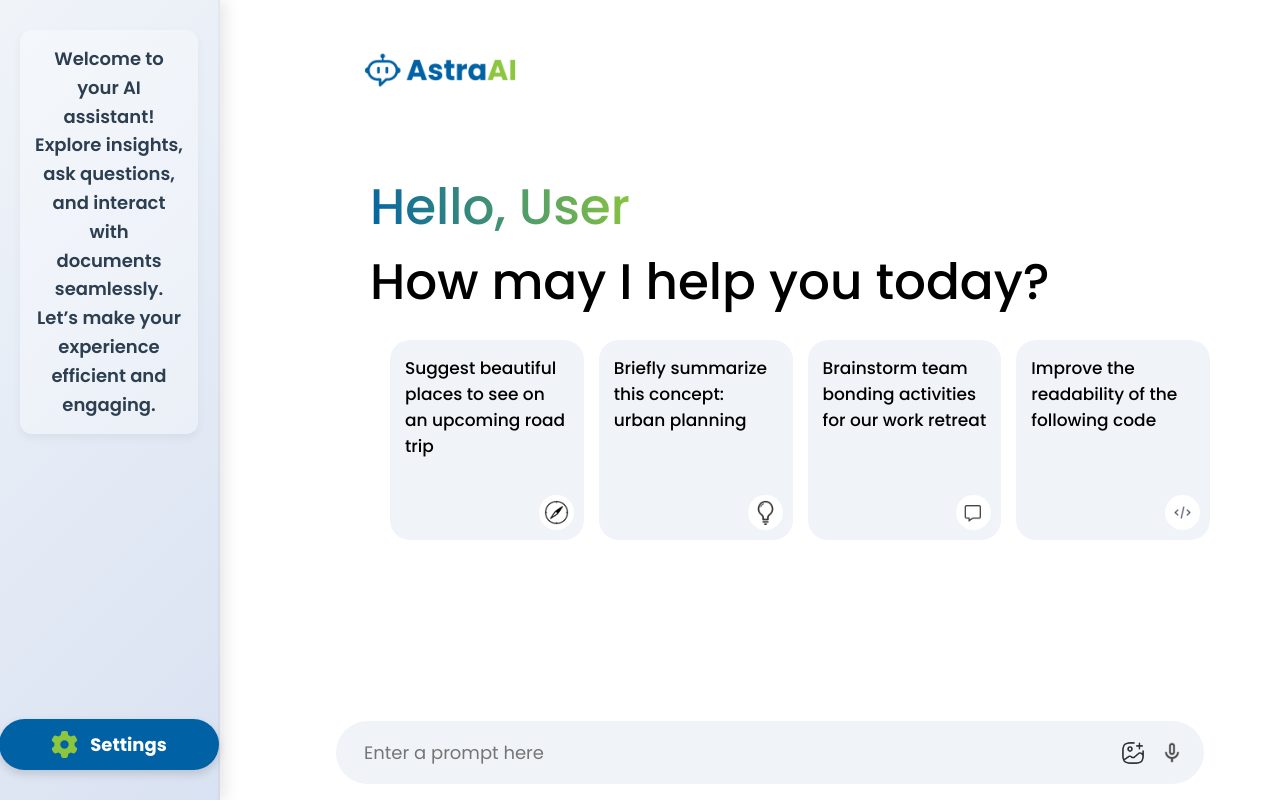
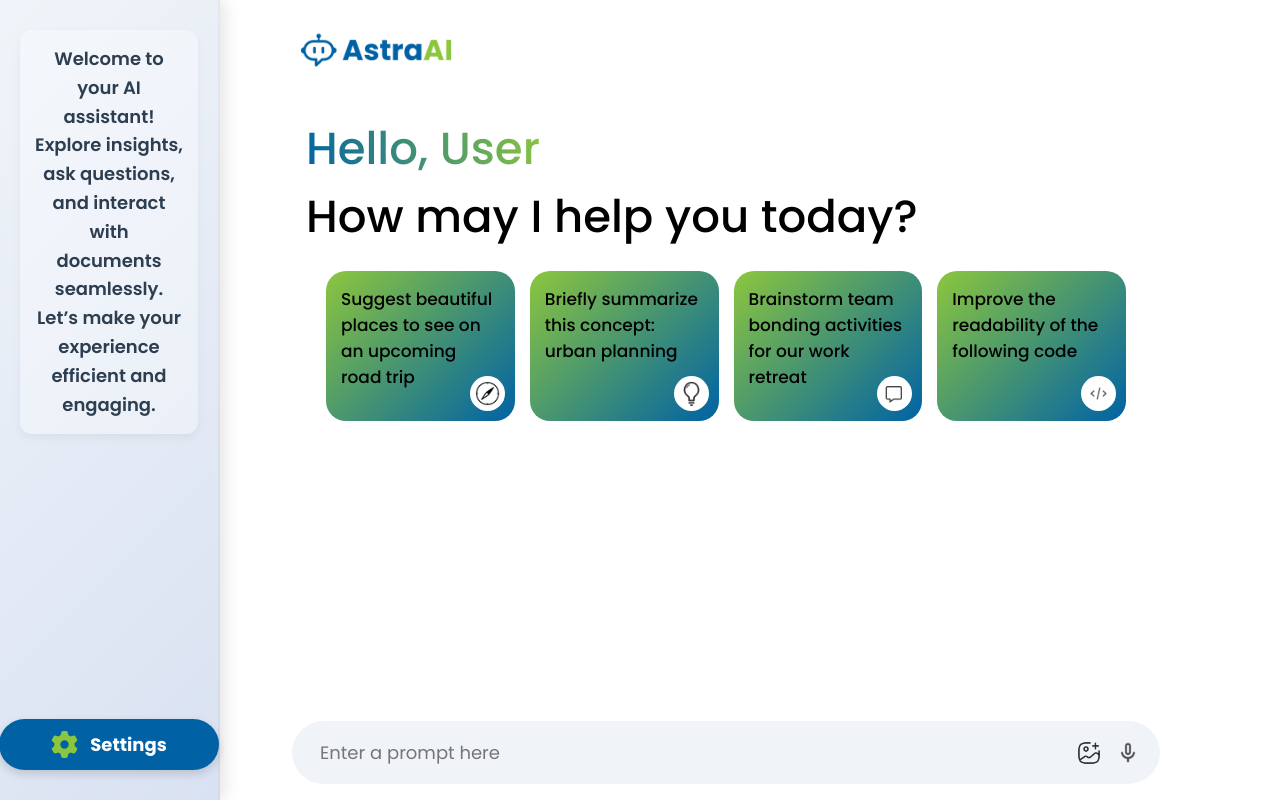
Before and after one commit to rahulAptus/Aptus-AstraAI-Bot, a React (Vite) app in the folder Frontend/: page / in a window 1280 px wide. Built offline with nearby package versions, Linux system fonts and the light colour scheme; a web font is replaced by a local one.

Commit message:
Update Main.css

```diff
--- a/Frontend/src/Components/Main/Main.css
+++ b/Frontend/src/Components/Main/Main.css
@@ -1,48 +1,102 @@
+/* Prevent body and html from causing scrollbars */
+html, body {
+  margin: 0;
+  padding: 0;
+  height: 100%;
+  overflow: hidden; /* No scrollbar on the entire page */
+}
+
 /* Main Section Styling */
 .main {
-  flex: 1;
+  display: flex;
+  flex-direction: column;
   min-height: 100vh;
-  padding-bottom: 15vh;
   position: relative;
-  margin-left: 25%; /* Shift content to the right to avoid overlap with the sidebar */
+  margin-left: 20%; /* Sidebar width */
+  width: 80%; /* Main section width, excluding the sidebar */
+  overflow-x: hidden; /* Prevent horizontal overflow */
+  height: 100vh; /* Full height */
+  padding-bottom: 80px; /* Add space for the fixed prompt bar */
 }
 
-/* .main .nav {
-  display: flex;
-  align-items: center;
-  justify-content: flex-start;
-  font-size: 22px;
-  font-weight: 400;
-  padding: 20px;
-  color: #585858;
-  background-color: white;
-} */
-
-.main .nav img {
-  width: 100px; /* Set the icon's width */
-  height: 100px; /* Set the icon's height */
-  object-fit: contain; /* Maintain aspect ratio */
-  margin-right: 20px;
+/* Main container (for content) */
+.main-container {
+  flex-grow: 1;
+  margin-left: 10px;
+  overflow-y: auto; /* Enable scrolling if content overflows */
+  height: 100%; /* Ensure it fills the remaining height */
+  width: 100%; /* Ensure it takes full width */
 }
 
-.main-container {
-  max-width: 900px;
-  margin: auto;
+/* Chat History Section - Scrollable */
+.chat-history {
+  padding: 0px 2%;
+  max-height: calc(100vh - 80px); /* Full height minus space for fixed bottom bar */
+  overflow-y: auto; /* Enable vertical scrolling for the chat history */
+  width: 100%; /* Ensure it uses full width of the container */
+  margin-bottom: 20px;
+  display: flex;
+  flex-direction: column;
+  gap: 15px; /* Add space between messages */
+  scrollbar-width: none; /* Firefox */
+  -ms-overflow-style: none; /* Internet Explorer 10+ */
 }
 
-/* Adjust greeting section (move user up) */
+/* Hide scrollbar visually but keep it functional for webkit browsers */
+.chat-history::-webkit-scrollbar {
+  display: none; /* For Chrome, Safari, and Opera */
+}
+
+/* Chat Entry Styling */
+.chat-entry {
+  padding: 6px 8px;
+  margin: 8px 0;
+  border-radius: 20px;
+  font-size: 16px;
+  line-height: 1.5;
+  max-width: 75%;
+  word-wrap: break-word;
+  display: inline-block;
+  width: auto;
+}
+
+/* User's message - align right */
+.user-entry {
+  background-color: #d9e2f2;
+  align-self: flex-end; /* Align user messages to the right */
+  margin-left: auto; /* Optional to avoid unnecessary gap */
+  display: inline-block;
+  max-width: 75%; /* Adjust width based on content */
+}
+
+/* Chatbot's message - align left */
+.chatbot-entry {
+  background-color: #f1f1f1;
+  align-self: flex-start; /* Align chatbot messages to the left */
+  margin-right: auto; /* Optional to avoid unnecessary gap */
+  display: inline-block;
+  max-width: 75%; /* Adjust width based on content */
+}
+
+/* Bottom Section (Fixed prompt bar) */
+.main-bottom {
+  position: fixed;
+  margin-left: 20px;
+  bottom: 0;
+  width: 100%;
+  background: white;
+  padding: 1rem;
+  box-shadow: none;
+  z-index: 10; /* Ensure it stays above other elements */
+}
+
 .main .greet {
-  margin: 10px 0px; /* Reduce margin top to move it upwards */
-  font-size: 50px;
+  margin: 0px 0px; /* Further reduced margin to move it upwards */
+  font-size: 45px;
   color: #000000;
   font-weight: 500;
-  padding: 20px 20px 0px; /* Reduced padding top */
-}
-
-.main .greet span {
-  background: -webkit-linear-gradient(16deg, #0062a5, #8cc63e);
-  -webkit-background-clip: text;
-  -webkit-text-fill-color: transparent;
+  padding: 15px 20px 0px;
+  margin-left: 20px;
 }
 
 /* Cards Section */
@@ -55,13 +109,15 @@
 
 /* Card Styling */
 .card {
-  height: 200px;
+  height: 150px;
   padding: 15px;
   background-color: #f0f4f9;
   position: relative;
   cursor: pointer;
   border-radius: 20px;
   box-shadow: none;
+  transition: transform 0.3s ease;
+  background: linear-gradient(135deg, #8cc63e, #0062a5);
 }
 
 .card img {
@@ -80,19 +136,11 @@
 }
 
 .card:hover {
-  background: linear-gradient(135deg, #8cc63e, #0062a5);
+  background: linear-gradient(135deg, #6bb52e, #00508d);
+  transform: scale(1.05);
 }
 
 /* Bottom Section */
-.main-bottom {
-  position: absolute;
-  bottom: 0;
-  width: 100%;
-  max-width: 900px;
-  padding: 0px 20px;
-  margin: auto;
-}
-
 .search-box {
   display: flex;
   align-items: center;
@@ -122,46 +170,3 @@
   align-items: center;
   gap: 15px;
 }
-
-.chat-history {
-  padding: 0px 5%;
-  max-height: 70vh;
-  overflow-y: scroll;
-}
-
-.chat-entry {
-  max-width: 80%;
-  padding: 12px;
-  margin: 10px 0;
-  border-radius: 20px;
-  font-size: 16px;
-  line-height: 1.5;
-}
-
-.user-entry {
-  background-color: #d9e2f2;
-  align-self: flex-end;
-}
-
-.chatbot-entry {
-  background-color: #f1f1f1;
-  align-self: flex-start;
-}
-
-.chat-entry p {
-  margin: 0;
-  word-wrap: break-word;
-}
-
-.loader {
-  display: flex;
-  flex-direction: column;
-  gap: 4px;
-}
-
-.loader hr {
-  border: none;
-  border-top: 2px solid #d9e2f2;
-  margin: 2px 0;
-  width: 20px;
-}
```
